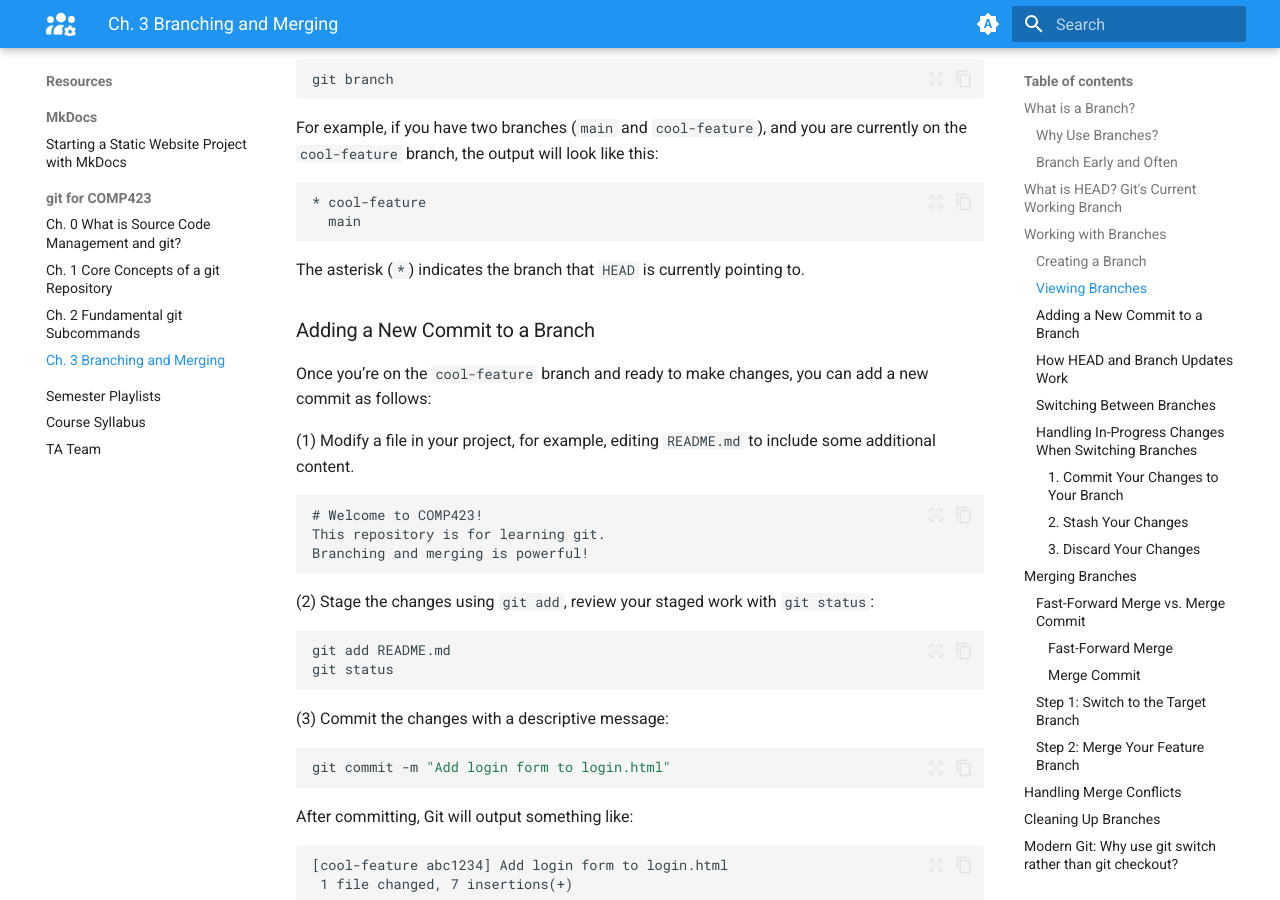
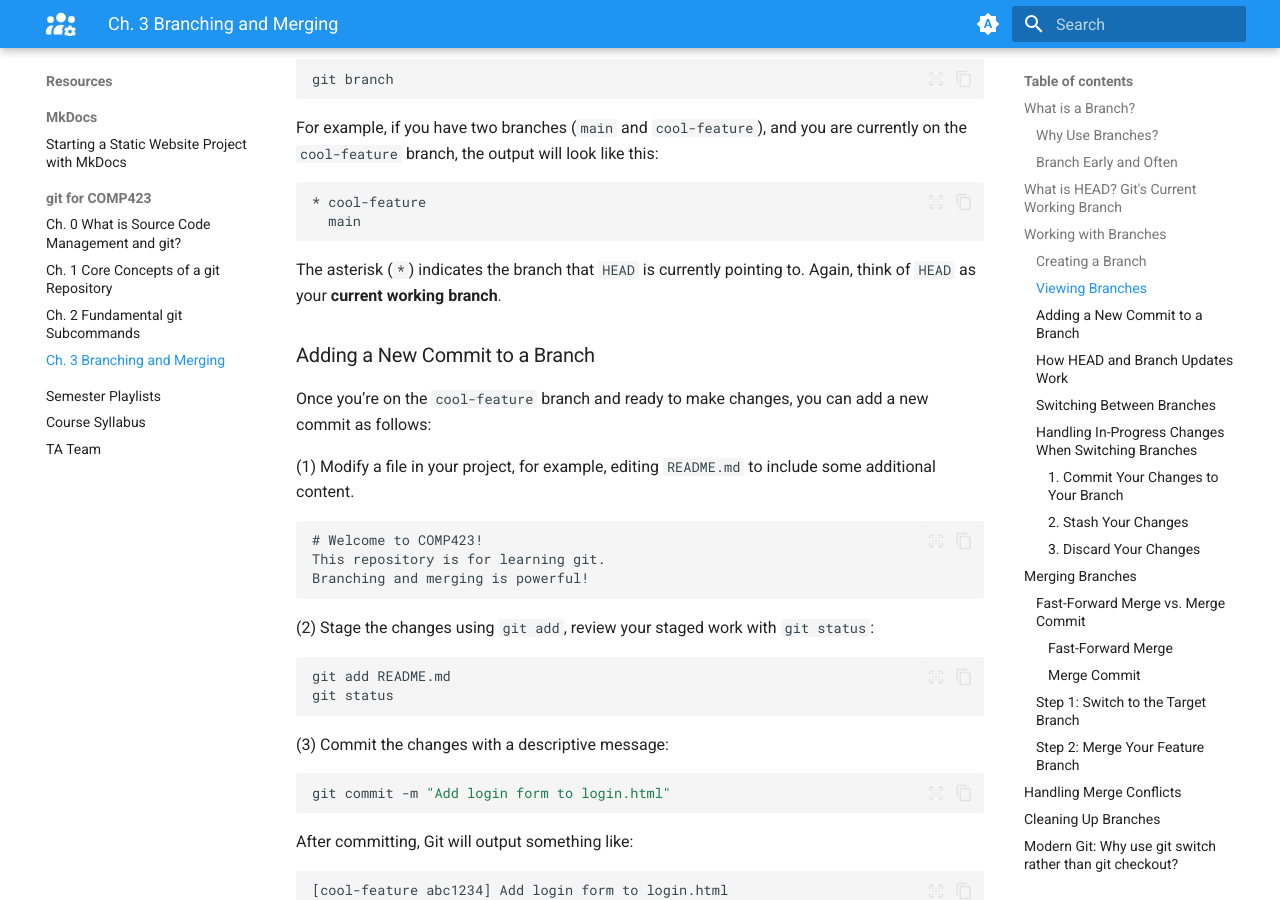
Before and after one commit to comp423-25s/comp423-25s.github.io, an MkDocs documentation site: the page built from docs/resources/git/ch3-git-branch-merge.md, in a window 1280 px wide and 900 px high, scrolled down 3070 px. Built offline with MkDocs 1.6.1 and Material for MkDocs 9.7.7, drawn with Linux system fonts in a browser that asks for light colours.

Commit message:
Continue harping on HEAD and CWB

````diff
--- a/docs/resources/git/ch3-git-branch-merge.md
+++ b/docs/resources/git/ch3-git-branch-merge.md
@@ -88,7 +88,7 @@ For example, if you have two branches (`main` and `cool-feature`), and you are c
   main
 ```
 
-The asterisk (`*`) indicates the branch that `HEAD` is currently pointing to.
+The asterisk (`*`) indicates the branch that `HEAD` is currently pointing to. Again, think of `HEAD` as your **current working branch**.
 
 ### Adding a New Commit to a Branch
 
````
